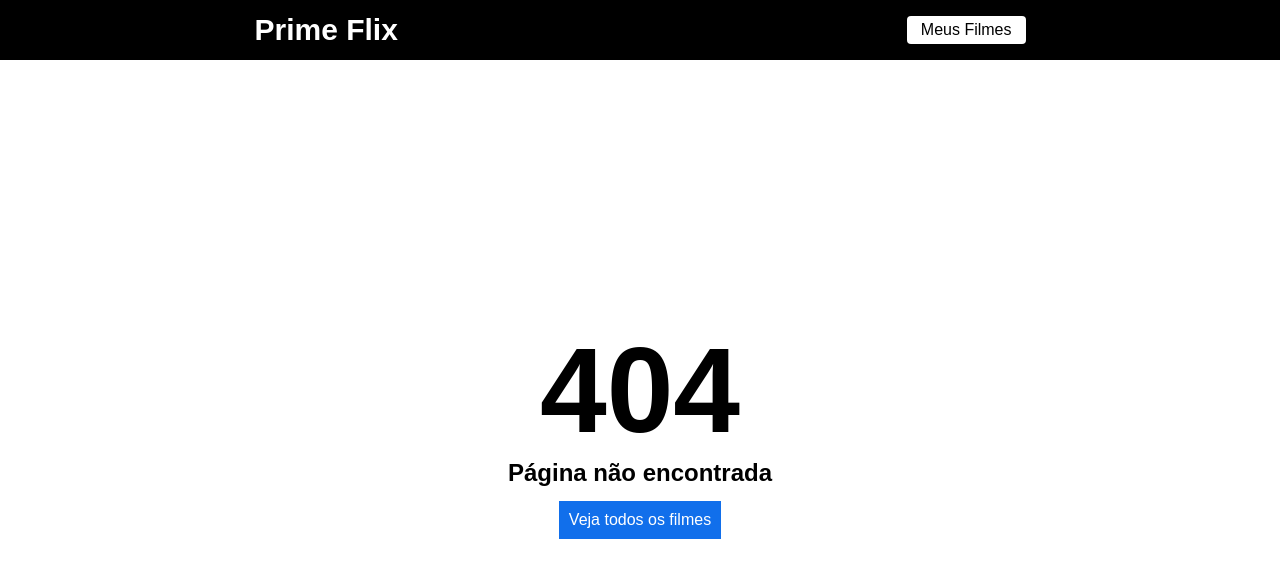
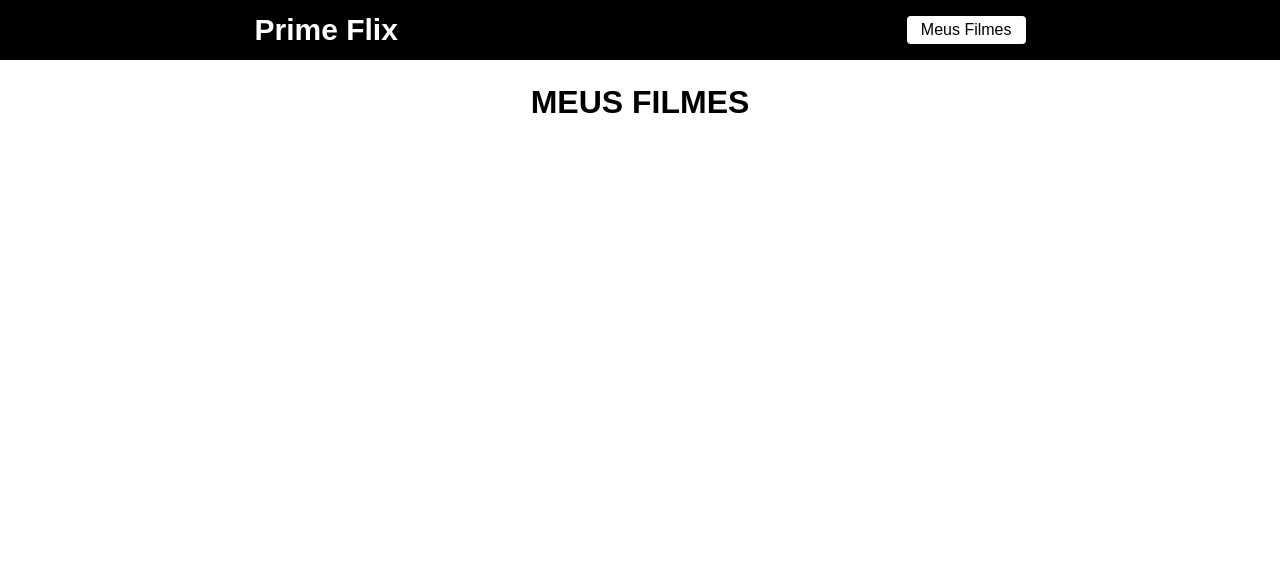
Before and after one commit to AlfredoMonteiro-dev/Prime-Flix, a React (Create React App) app: page /favoritos in a window 1280 px wide. Before the commit this address had no page. Shown: the top 578 px of the page. Built offline with nearby package versions, Linux system fonts and the light colour scheme.

Commit message:
add favorites

```diff
--- /dev/null
+++ b/src/pages/Favoritos/favoritos.css
@@ -0,0 +1,40 @@
+
+
+.meus-filmes{
+    margin-top: 24px;
+    display: flex;
+    flex-direction: column;
+    align-items: center;
+}
+
+.meus-filmes h1{
+    margin-bottom: 14px;
+}
+
+.meus-filmes span{
+    font-size: 18px;
+}
+
+.meus-filmes ul{
+    width: 720px;
+}
+
+.meus-filmes ul li{
+    list-style: none;
+    display: flex;
+    justify-content: space-between;
+    align-items: center;
+    margin-bottom: 14px;
+}
+
+.meus-filmes div{
+    display: flex;
+    justify-content: center;
+    align-items: center;
+}
+
+.meus-filmes div a{
+    text-decoration: none;
+    color: #116feb;
+    margin-right: 14px;
+}
--- /dev/null
+++ b/src/pages/Favoritos/index.js
@@ -0,0 +1,35 @@
+import { useEffect, useState } from 'react';
+import './favoritos.css'
+import { Link } from 'react-router-dom';
+
+function Favoritos(){
+    const [ filmes, setFilmes] = useState([])
+
+    useEffect(() =>{
+
+        const minhaLista = localStorage.getItem("@primeflix");
+        setFilmes(JSON.parse(minhaLista) || [])
+
+    }, [])
+
+    return(
+        <div className='meus-filmes'>
+            <h1>MEUS FILMES</h1>
+            <ul>
+                {filmes.map((item) =>{
+                    return(
+                        <li key={item.id}>
+                            <span>{item.title}</span>
+                            <div>
+                                <Link to={`/filme/${item.id}`}>Ver detalhes</Link>
+                                <button>Excluir</button>
+                            </div>
+                        </li>
+                    )
+                })}
+            </ul>
+        </div>
+    )
+}
+
+export default Favoritos;
--- a/src/routes.js
+++ b/src/routes.js
@@ -2,6 +2,7 @@
 
 import Home from "./pages/Home";
 import Filme from "./pages/Filme";
+import Favoritos from "./pages/Favoritos";
 
 import Erro from "./pages/Erro";
 
@@ -12,8 +13,9 @@
         <BrowserRouter>
             <Header/>
             <Routes>
-                <Route path="/" element={<Home/>}/>
-                <Route path="/filme/:id" element={<Filme/>}/>
+                <Route path="/" element={ <Home/> }/>
+                <Route path="/filme/:id" element={ <Filme/>} />
+                <Route path="/favoritos" element={ <Favoritos/> }/>
 
                 <Route path="*" element={<Erro/>}/>
             </Routes>
```
